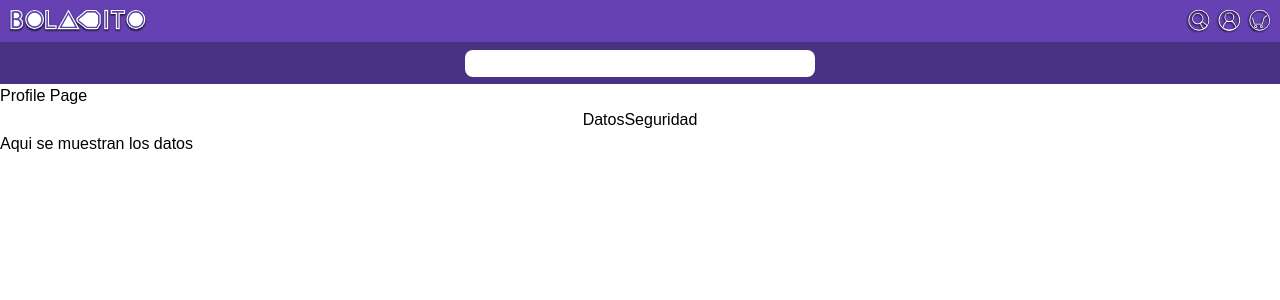
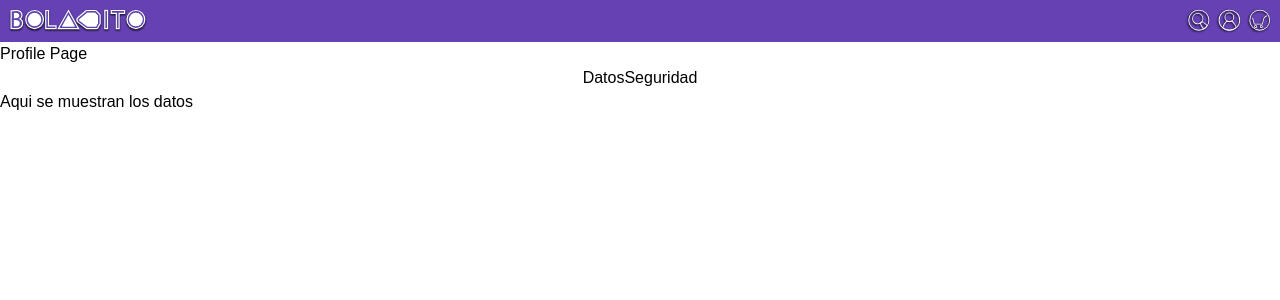
Before and after one commit to deiviiss/boladito, a React (Vite) app: page /profile in a window 1280 px wide. Shown: the top 300 px of the page. Built offline with nearby package versions, Linux system fonts and the light colour scheme.

Commit message:
fix: :bug: Pull apert form of Navbar
Pull apert form of Navbar. Navbar position sticky

Design requirement

```diff
--- a/src/components/ButtonSearch.jsx
+++ /dev/null
@@ -1,13 +0,0 @@
-import React from 'react'
-import iconoSearch from '../images/BUSCAR.svg'
-import '../style/nav.css'
-
-export default function ButtonSearch () {
-  return (
-    <img
-        className='ButtonSearch ButtonNav'
-        src={ iconoSearch }
-        alt="icono de search"
-    />
-  )
-}
--- a/src/components/Navbar.jsx
+++ b/src/components/Navbar.jsx
@@ -4,11 +4,9 @@ import iconShopping from '../assets/icons/CARRITO.svg'
 import logoImage from '../assets/icons/LOGO.svg'
 import iconUser from '../assets/icons/USER.svg'
 
-import '../styles/nav.css'
-
 export default function NavBar () {
   return (
-    <nav className='flex flex-col bg-primary'>
+    <nav className='flex flex-col bg-primary sticky top-0 z-10'>
 
       <div className="flex justify-between h-[42px] p-2">
         <NavLink to={'/'} className='w-[140px]'>
@@ -44,10 +42,6 @@ export default function NavBar () {
         </ul>
       </div>
 
-      <form className='flex justify-center items-center h-[42px] bg-secondary'>
-        <input type="search" name='' id='' className='min-w-[350px] h-[27px] rounded-lg'/>
-      </form>
-
     </nav>
   )
 }
--- a/src/pages/HomePage.jsx
+++ b/src/pages/HomePage.jsx
@@ -47,6 +47,10 @@ const products = [
 export default function HomePage () {
   return (
     <>
+      <form className='flex justify-center items-center h-[42px] bg-secondary'>
+        <input type="search" name='' id='' className='min-w-[350px] h-[27px] rounded-lg' />
+      </form>
+
       <Carousel autoSlide={ true } autoSlideinterval={4000}>
         {[
           ...slides.map((slide) => (
```
